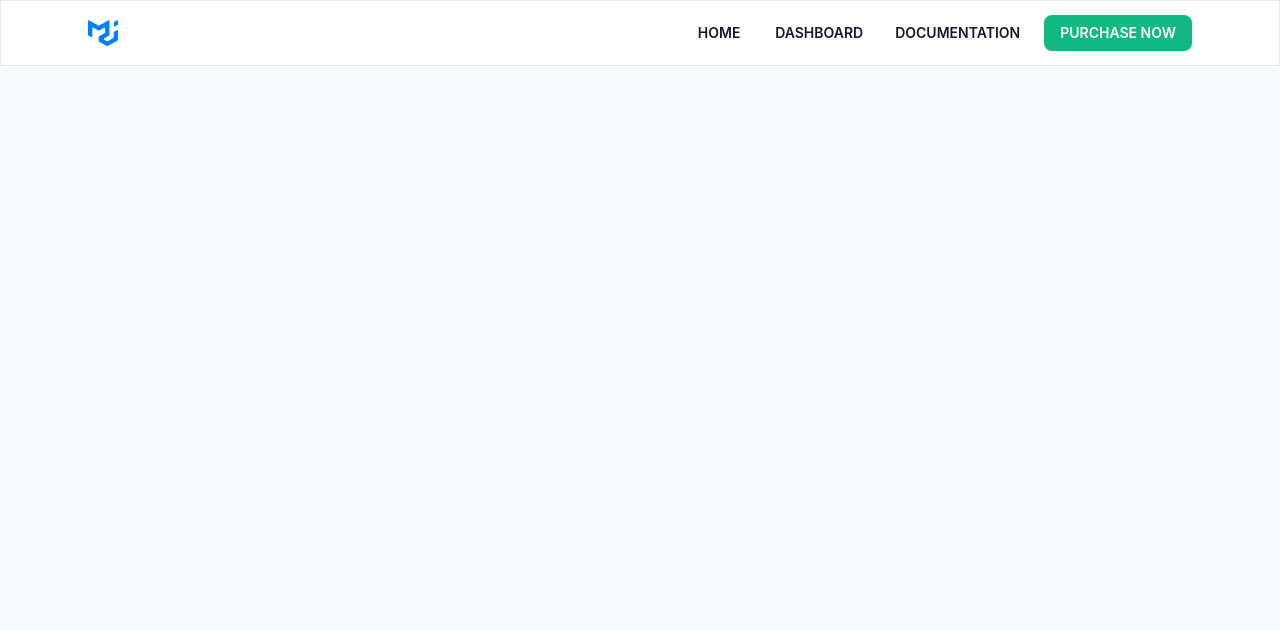
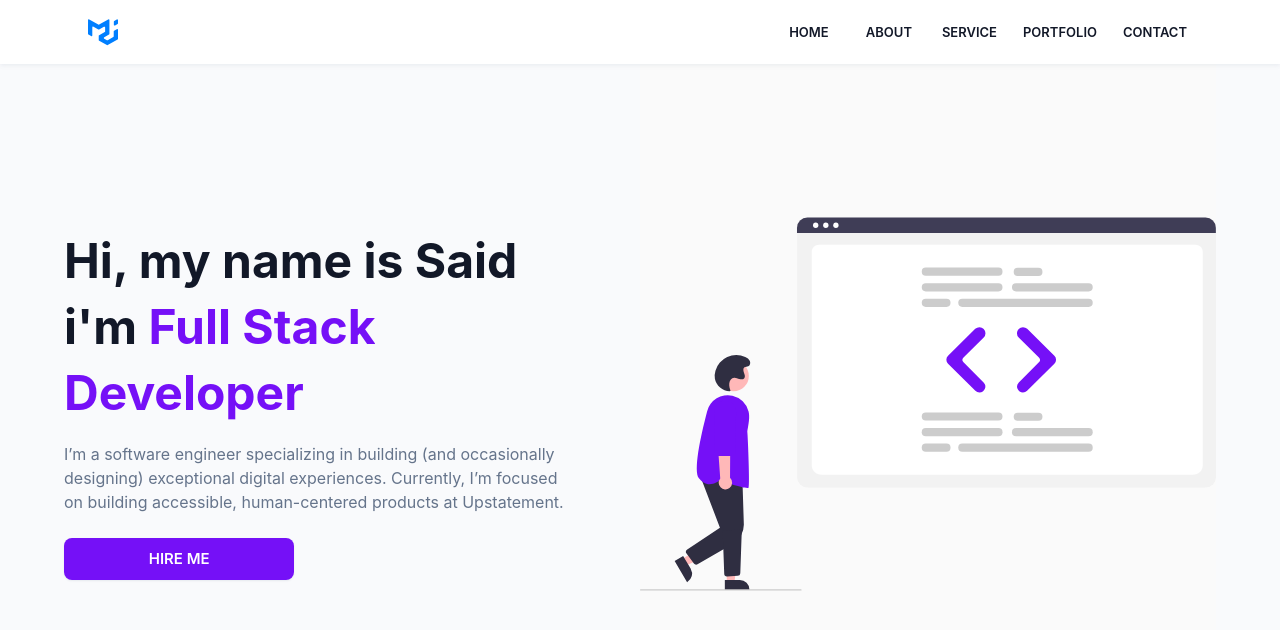
Before and after one commit to saidoud/portfolio-nextjs, a Next.js app: page / in a window 1280 px wide. Shown: the top 630 px of the page. Built offline with nearby package versions, Linux system fonts and the light colour scheme.

Commit message:
hero section

```diff
--- a/pages/index.tsx
+++ b/pages/index.tsx
@@ -1,10 +1,11 @@
 import type { NextPage } from 'next';
-import Head from 'next/head'
+import Head from 'next/head';
 
 // project import
 import Header from 'components/Header';
+import HeroSection from 'sections/HeroSection';
 
-const Home:NextPage = () => {
+const Home: NextPage = () => {
     return (
         <div>
             <Head>
@@ -12,11 +13,12 @@ const Home:NextPage = () => {
                 <meta name="description" content="Full Stack Developer" />
                 <link rel="icon" href="/favicon.ico" />
             </Head>
-      <Header/>
-      <main >
+            <Header />
+            <main>
+                <HeroSection />
             </main>
         </div>
-  )
-}
+    );
+};
 
 export default Home;
--- a/src/components/Header/index.tsx
+++ b/src/components/Header/index.tsx
@@ -1,60 +1,49 @@
 import React from 'react';
 
 // material-ui
-import { AppBar, Box, Button, Container, Link, Stack, Toolbar } from '@mui/material';
-import { makeStyles } from "@mui/styles";
+import { AppBar, Box, Button, Container, IconButton, Link, Stack, Toolbar } from '@mui/material';
+import MenuIcon from '@mui/icons-material/Menu';
 
 // project-import
 import SvgMuiLogo from 'constants/icons/SvgMuiLogo';
 
-export interface IHeaderProps {
-}
-
-function Header(props: IHeaderProps) {
-  const classes = useStyles();
+function Header() {
     return (
-    <AppBar position='sticky' color='inherit'  variant='outlined' className={classes.root}>
+        <AppBar position="sticky" color="inherit">
             <Container>
                 <Toolbar>
                     {/* Logo Container */}
-        <Box
-          component={Link}
-          href={"#"}
-          aria-label="Go to homepage"
-          sx={{ lineHeight: 0, mr: 2 ,flexGrow:1}}>
+                    <Box component={Link} href={'#'} aria-label="Go to homepage" sx={{ flexGrow: 1 }}>
                         <SvgMuiLogo width={30} />
                     </Box>
                     {/* Navbar Container */}
-           <Stack component={"nav"} direction="row" sx={{ display: { xs: 'none', sm: 'block' } }} spacing={2}>
-                            <Button color="inherit" component={Link} href="#" >
+                    <Stack component={'nav'} direction="row" sx={{ display: { xs: 'none', md: 'block' } }} spacing={2}>
+                        <Button color="inherit" size="small" component={Link} href="#">
                             Home
                         </Button>
-                            <Button color="inherit" component={Link} href="#">
-                                Dashboard
+                        <Button color="inherit" size="small" component={Link} href="#">
+                            About
                         </Button>
-                            <Button color="inherit" component={Link} href="#">
-                                Documentation
+                        <Button color="inherit" size="small" component={Link} href="#">
+                            Service
                         </Button>
-                            <Button
-                                component={Link}
-                                href="#"
-                                disableElevation
-                                variant="contained"
-                                color="secondary"
-                            >
-                                Purchase Now
+                        <Button color="inherit" size="small" component={Link} href="#">
+                            Portfolio
+                        </Button>
+                        <Button color="inherit" size="small" component={Link} href="#">
+                            Contact
                         </Button>
                     </Stack>
+                    {/* Mobile Menu Button */}
+                    <Box sx={{ display: { xs: 'block', sm: 'none' } }}>
+                        <IconButton>
+                            <MenuIcon />
+                        </IconButton>
+                    </Box>
                 </Toolbar>
             </Container>
         </AppBar>
     );
 }
 
-const useStyles = makeStyles((theme) => ({
-  root: {
-
-}
-}));
-
 export default Header;
--- /dev/null
+++ b/src/components/ui-components/GradientText.ts
@@ -0,0 +1,14 @@
+import { styled } from '@mui/material/styles';
+
+const GradientText = styled('span')<{
+    color?: 'primary' | 'error' | 'success' | 'warning';
+}>(({ theme, color = 'primary' }) => ({
+    background:
+        theme.palette.mode === 'light'
+            ? theme.palette.primary.main
+            : `linear-gradient(to right, ${theme.palette[color].main}, ${theme.palette[color][700]})`,
+    WebkitBackgroundClip: 'text',
+    WebkitTextFillColor: 'transparent'
+}));
+
+export default GradientText;
--- a/src/sections/HeroSection.tsx
+++ b/src/sections/HeroSection.tsx
@@ -1,9 +1,61 @@
-import React from 'react'
+import React from 'react';
 
-type Props = {}
+// material ui
+import { Box, Button, Container, Grid, Typography } from '@mui/material';
+import GradientText from 'components/ui-components/GradientText';
 
-export default function HeroSection({}: Props) {
-  return (
-    <section id="home">hero-section</section>
-  )
+export default function HeroSection() {
+    return (
+        <section id="home">
+            <Box sx={{ overflow: 'hidden' }}>
+                <Container
+                    sx={{
+                        minHeight: 500,
+                        height: 'calc(100vh - 120px)',
+                        maxHeight: { xs: 500, sm: 700, xl: 1000 },
+                        transition: '0.3s'
+                    }}
+                >
+                    <Grid container alignItems="center" wrap="nowrap" sx={{ height: '100%', mx: 'auto' }}>
+                        {/* Hero Section Text */}
+                        <Grid item md={7} lg={6} sx={{ m: 'auto' }}>
+                            <Box sx={{ textAlign: { xs: 'center', md: 'left' } }}>
+                                <Typography component="h1" variant="h2" sx={{ mb: 2, maxWidth: 500 }}>
+                                    Hi, my name is Said i'm <GradientText>Full Stack Developer</GradientText>
+                                </Typography>
+                                <Typography color="text.secondary" sx={{ mb: 3, maxWidth: 500 }}>
+                                    I’m a software engineer specializing in building (and occasionally designing) exceptional digital
+                                    experiences. Currently, I’m focused on building accessible, human-centered products at Upstatement.{' '}
+                                </Typography>
+                                <Box sx={{ width: { xs: '100%', md: '40%' } }}>
+                                    <Button variant="contained" size="large" fullWidth>
+                                        Hire Me
+                                    </Button>
+                                </Box>
+                            </Box>
+                        </Grid>
+                        {/* Hero Section Image */}
+                        <Grid item md={5} lg={6} sx={{ maxHeight: '100%', display: { xs: 'none', md: 'initial' } }}>
+                            <Box
+                                id="hero-container-right-area"
+                                aria-hidden="true"
+                                sx={{
+                                    bgcolor: (theme) => (theme.palette.mode === 'dark' ? 'primaryDark.900' : 'grey.50'),
+                                    minHeight: 500,
+                                    height: 'calc(100vh - 120px)',
+                                    maxHeight: { md: 700, xl: 1000 },
+                                    borderBottomLeftRadius: 10,
+                                    transition: 'max-height 0.3s',
+                                    position: 'relative',
+                                    overflow: 'hidden'
+                                }}
+                            >
+                                <img src={'assets/undraw_code_review.svg'} alt="hero image background" width={'100%'} height={'100%'} />
+                            </Box>
+                        </Grid>
+                    </Grid>
+                </Container>
+            </Box>
+        </section>
+    );
 }
--- a/src/theme/index.js
+++ b/src/theme/index.js
@@ -93,7 +93,8 @@ export const theme = createTheme({
         },
         divider: '#E6E8F0',
         primary: {
-            main: '#5048E5',
+            main: "#7510F7",
+            // main: '#5048E5',
             light: '#828DF8',
             dark: '#3832A0',
             contrastText: '#FFFFFF'
```
Also changed, not shown: public/assets/undraw_code_review.svg (added). Lines whose indentation alone changed are shown as unchanged.
